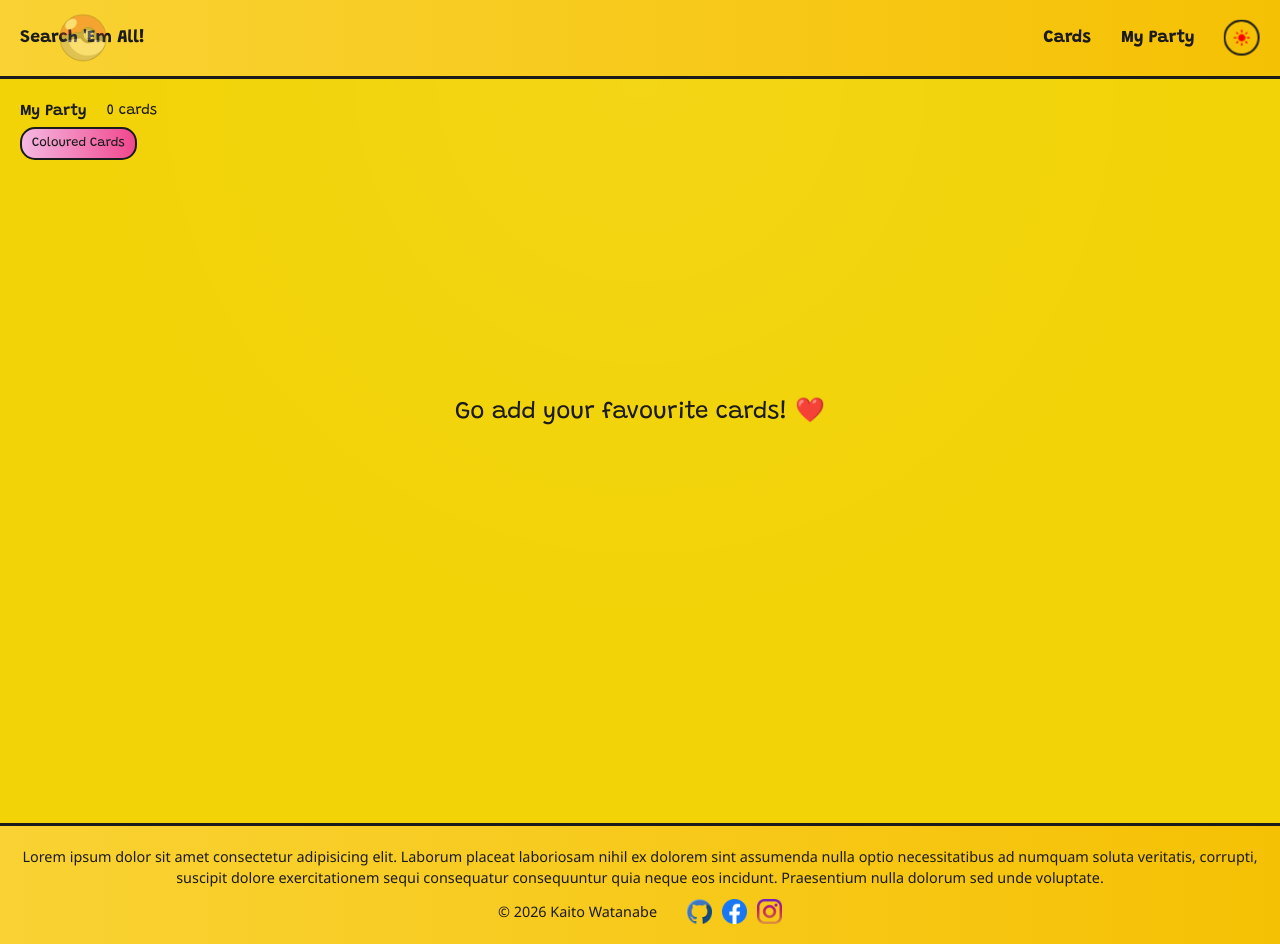
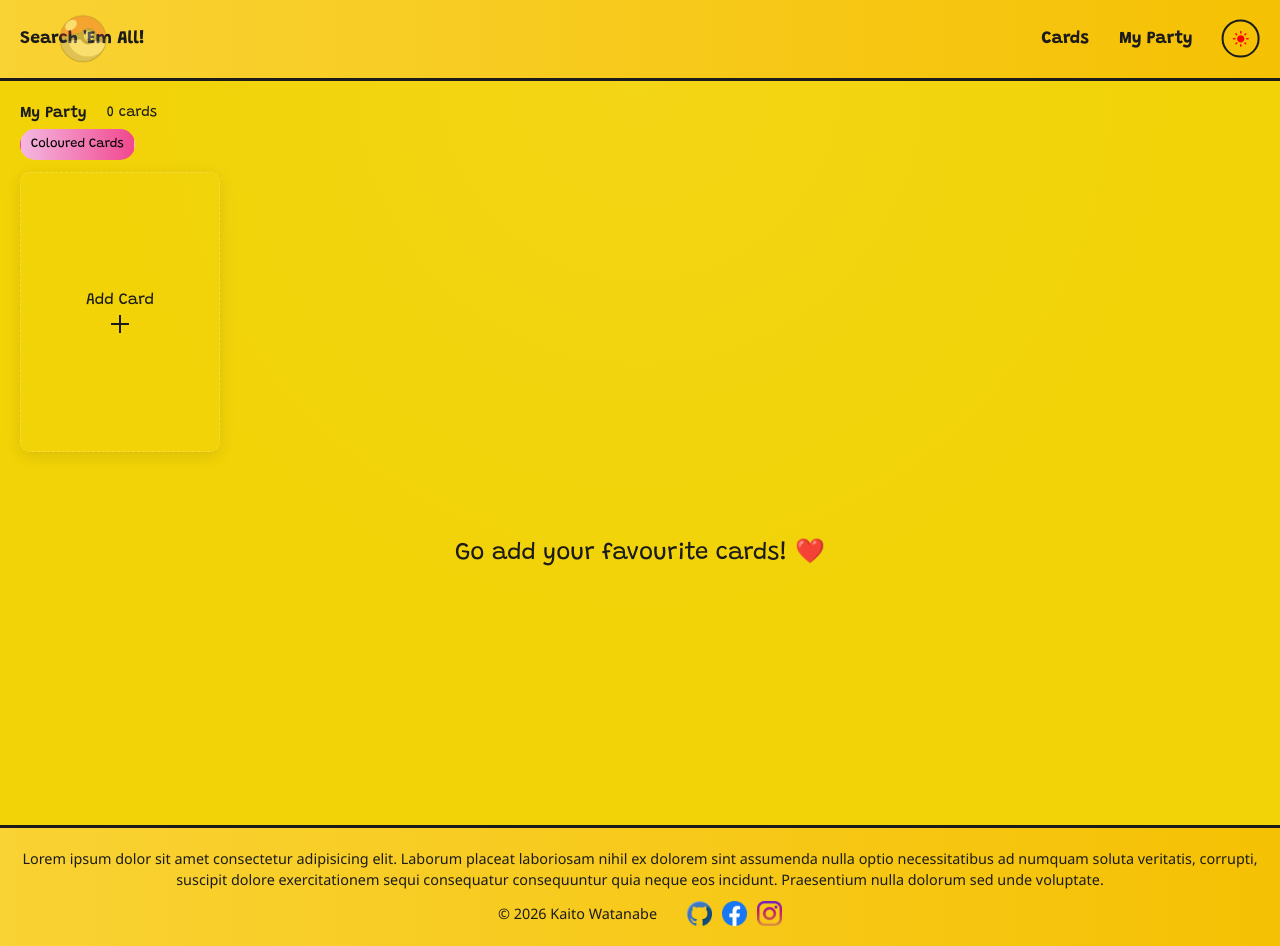
Before and after one commit to kaito24mako/react-pokemon-app, a React (Vite) app: page /party in a window 1280 px wide. Built offline with nearby package versions, Linux system fonts and the light colour scheme.

Commit message:
add theme and link button to add card

```diff
--- a/src/components/features/card/CardItem.jsx
+++ b/src/components/features/card/CardItem.jsx
@@ -53,7 +53,7 @@ function CardItem({
     if (inCollection) {
       toast(`${card.name} removed from your party`);
     } else {
-      toast(`${card.name} added your party!`);
+      toast(`${card.name} added to your party!`);
     }
   }
 
--- a/src/components/features/card/CollectionList.jsx
+++ b/src/components/features/card/CollectionList.jsx
@@ -1,4 +1,7 @@
+import { Link } from "react-router-dom";
 import { SyncLoader } from "react-spinners";
+
+import Plus from "../../icons/Plus";
 
 function CollectionList({
   cards,
@@ -27,6 +30,12 @@ function CollectionList({
           </div>
         ))
       )}
+      <Link to="/cards">
+        <button className="add-card-wrapper card">
+          <p className="title">Add Card</p>
+          <Plus className="plus" />
+        </button>
+      </Link>
     </div>
   );
 }
--- /dev/null
+++ b/src/components/icons/Plus.jsx
@@ -0,0 +1,15 @@
+function Plus() {
+  return (
+    <svg
+      xmlns="http://www.w3.org/2000/svg"
+      viewBox="0 -960 960 960"
+      width="24px"
+      height="24px"
+      fill="currentColor"
+    >
+      <path d="M440-120v-320H120v-80h320v-320h80v320h320v80H520v320h-80Z" />
+    </svg>
+  );
+}
+
+export default Plus;
--- a/src/components/layout/Layout.jsx
+++ b/src/components/layout/Layout.jsx
@@ -9,7 +9,6 @@ function Layout() {
   const [isDark, setIsDark] = useState(false);
 
   function handleThemeToggle() {
-    // toggles the value of the current state
     setIsDark((prev) => !prev);
   }
 
--- a/src/pages/CollectionPage.jsx
+++ b/src/pages/CollectionPage.jsx
@@ -1,6 +1,7 @@
 import { useState } from "react";
 
 import CardList from "../components/features/card/CardList";
+import CollectionList from "../components/features/card/CollectionList";
 import CardItem from "../components/features/card/CardItem";
 import ToggleCardBackground from "../components/features/button/ToggleCardBackground";
 
@@ -48,7 +49,7 @@ function CollectionPage({
           />
         </div>
 
-        <CardList
+        <CollectionList
           // render the favourites array
           // use the same prop name as in CardsPage since both pages require the same functionalities (e.g., fetchCardById, opening modal)
           // props never conflict since they are scoped to each component instance - CollectionPage renders a CardList instance with its props, not with CardPages' props
--- a/src/scss/components/button/_toggleCardBackground.scss
+++ b/src/scss/components/button/_toggleCardBackground.scss
@@ -8,6 +8,8 @@
   font-size: $vsmall-font;
   font-family: $primary-font;
   width: fit-content;
+  color: black;
+  border: 1px solid transparent;
 }
 
 .coloured-card {
--- a/src/scss/components/card/_cardList.scss
+++ b/src/scss/components/card/_cardList.scss
@@ -10,6 +10,7 @@
 .card-wrapper {
   border: 1px solid transparent;
   border-radius: 10px;
+  // puts border over card image
   overflow: hidden;
   transition: transform 0.1s ease;
   box-shadow: 0 4px 16px rgba(0, 0, 0, 0.1);
--- a/src/scss/components/card/_collectionList.scss
+++ b/src/scss/components/card/_collectionList.scss
@@ -0,0 +1,23 @@
+@use "../../abstracts/" as *;
+
+.add-card-wrapper {
+  display: flex;
+  flex-direction: column;
+  width: 200px;
+  height: 280px;
+
+  border: 1px dashed rgba(255, 255, 255, 0.2);
+  border-radius: 10px;
+  box-shadow: 0 4px 16px rgba(0, 0, 0, 0.1);
+  box-shadow: $card-small-shadow;
+  transition: transform 0.1s ease;
+
+  &:hover {
+    transform: scale(1.05);
+  }
+
+  p {
+    font-family: $primary-font;
+    font-size: 1rem;
+  }
+}
--- a/src/scss/components/theme/_themeToggle.scss
+++ b/src/scss/components/theme/_themeToggle.scss
@@ -1,11 +1,11 @@
 @use "../../abstracts/" as *;
 
 .theme-buttons {
-  padding: 7px;
+  padding: 8px;
   border: 2px solid $secondary-color;
   border-radius: 50%;
-  background: transparent;
-  backdrop-filter: blur(10px);
+  // background: transparent;
+  // backdrop-filter: blur(10px);
   transition: transform 0.6s ease;
 }
 
```
Also changed, not shown: src/assets/plus.png (added).
